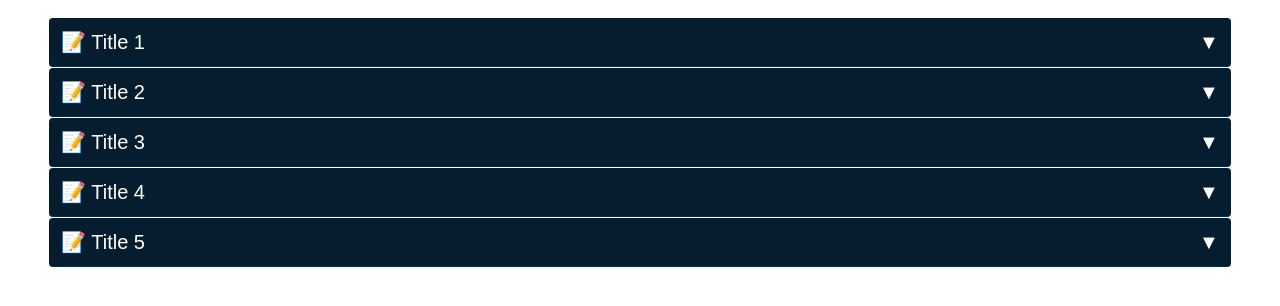
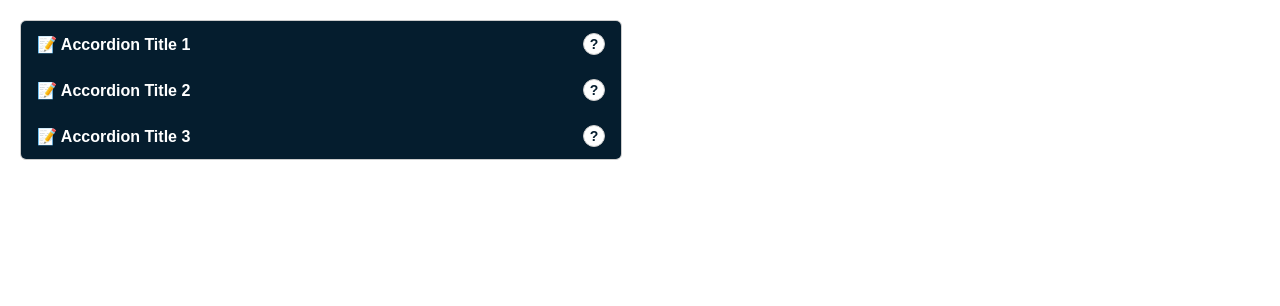
Before and after one commit to casipublic/wr, a plain HTML site: page index.html in a window 1280 px wide. Drawn offline with Linux system fonts and the light colour scheme.

Commit message:
Update index.html

```diff
--- a/index.html
+++ b/index.html
@@ -3,133 +3,111 @@
 <head>
 <meta charset="UTF-8">
 <meta name="viewport" content="width=device-width, initial-scale=1.0">
-<title>Descriptions</title>
-
+<title>Accordion Link + Question Mark</title>
 <style>
 body {
   font-family: Arial, sans-serif;
-        padding: 10px;
-		font-size: 20px;
-    }
-	/* Wrap all accordions inside a container because PowerBi puts all the html in a
-	frame.Power BI’s HTML Content visual is overlaying the scrollbar on top of the rendered
-	HTML instead of giving it its own space.
-When that happens, padding alone won’t fix it — we need to make the accordion
- narrower than the container so the scrollbar is always visible next to it.*/
-
-.accordion-container {
-    width: 95%;            /* ✅ leave space for scrollbar */
-    margin: 0 auto;        /* center horizontally */
-    box-sizing: border-box;
-}
-/* Accordion container */
-details {
-	font-size: 20px;
-    background-color: #051d2e;
-    color: white;
-    padding: 0;
-    margin-bottom: 1px;               /* 1px gap */
-    border-bottom: 1px solid #0a2e4a;
-    border-radius: 4px;
-	/*
-	font-size: 17px;
-	box-sizing: border-box;
-    padding-right: 8px;  ✅ space for scrollbar */
+  background-color: white;
+  margin: 20px;
 }
 
-/* Summary styled as button */
-summary {
-	font-size: 20px;
-    display: flex;                     /* flex for text + arrow */
-    align-items: center;
-    cursor: pointer;
-    padding: 12px;                     /* full-height clickable */
-    outline: none;
-	user-select: none;
-     position: relative;
-    width: 100%;
-    box-sizing: border-box;
-	/*
-	    font-size: 17px;
-		padding-right: 8px;  ✅ space for scrollbar
-		*/
+.accordion {
+  border: 1px solid #ccc;
+  border-radius: 6px;
+  overflow: hidden;
+  max-width: 600px;
 }
 
-/* Hover effect */
-summary:hover {
-    background-color: #0a2e4a;
-	color: #d83e00; /*red*/
+.header-row {
+  display: flex;
+  align-items: center;
+  background-color: #051d2e;
+  padding: 12px 16px;
 }
-summary:hover::after {
-	color: #d83e00; /*red*/
+
+.header-row a {
+  flex: 1;
+  text-decoration: none;
+  color: white;
+  font-weight: bold;
 }
-/* Fake arrow using ::after */
-summary::after {
-    content: "\25BC";                  /* downward triangle */
-    margin-left: auto;                  /* push to right */
-    transition: transform 0.3s ease;   /* smooth rotation */
-    font-size: 20px;
+
+.header-row a:hover {
+  color: #00bfff;
+}
+
+/* Question mark (acts as summary toggle) */
+details summary {
+  list-style: none;
+  cursor: pointer;
+  display: flex;
+  align-items: center;
+  justify-content: center;
+  background-color: white;
+  color: #051d2e;
+  font-weight: bold;
+  border-radius: 50%;
+  width: 20px;
+  height: 20px;
+  font-size: 14px;
+  border: 1px solid #ccc;
+  margin-left: 10px;
+}
+
+details summary:hover {
+  background-color: #00bfff;
   color: white;
 }
 
-/* Rotate arrow when open */
-details[open] > summary::after {
-    transform: rotate(180deg);         /* points up when expanded */
+/* Hide default marker */
+details summary::-webkit-details-marker {
+  display: none;
+}
+details summary::marker {
+  display: none;
 }
 
-/* Panel content */
-details p {
+/* Accordion content */
+details .accordion-content {
+  padding: 12px;
   background-color: white;
-    color: black;
-    padding: 10px;
-    margin: 0;
-    border-left: 3px solid #2196F3;
-}
-
-/* Links */
-a {
-    color: #2196F3;
-    text-decoration: none;
-	font-size:22px;
+  border-top: 1px solid #ccc;
 }
 </style>
-
-
-
 </head>
 <body>
 
-
-
-
-<div class="accordion-container">
+<div class="accordion">
+  <div class="header-row">
+    <a href="https://example.com" target="_blank">📝 Accordion Title 1</a>
     <details>
-  <summary>📝 Title 1</summary>
-  <p>This is content for Title 1. <a href="https://example.com/page1" target="_blank">More info</a></p>
-</details>
-
-<details>
-  <summary>📝 Title 2</summary>
-  <p>This is content for Title 2. <a href="https://example.com/page2" target="_blank">More info</a></p>
-</details>
-
-<details>
-  <summary>📝 Title 3</summary>
-  <p>This is content for Title 3. <a href="https://example.com/page3" target="_blank">More info</a></p>
-</details>
-
-<details>
-  <summary>📝 Title 4</summary>
-  <p>This is content for Title 4. <a href="https://example.com/page4" target="_blank">More info</a></p>
-</details>
-
-<details>
-  <summary>📝 Title 5</summary>
-  <p>This is content for Title 5. <a href="https://example.com/page5" target="_blank">More info</a></p>
+      <summary>?</summary>
+      <div class="accordion-content">
+        <p>This is more information for Accordion 1.</p>
+      </div>
     </details>
   </div>
 
+  <div class="header-row">
+    <a href="https://example.com" target="_blank">📝 Accordion Title 2</a>
+    <details>
+      <summary>?</summary>
+      <div class="accordion-content">
+        <p>This is more information for Accordion 2.</p>
+      </div>
+    </details>
+  </div>
 
+  <div class="header-row">
+    <a href="https://example.com" target="_blank">📝 Accordion Title 3</a>
+    <details>
+      <summary>?</summary>
+      <div class="accordion-content">
+        <p>This is more information for Accordion 3.</p>
+      </div>
+    </details>
+  </div>
+</div>
 
 </body>
 </html>
```
Lines whose indentation alone changed are shown as unchanged.
